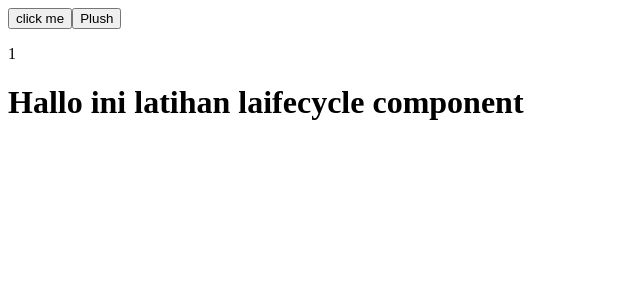
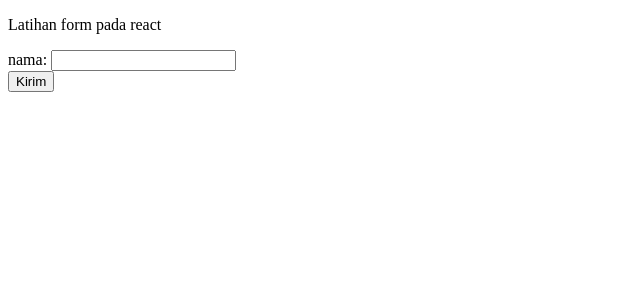
Before and after one commit to bugs17/ract-basic, a React (Create React App) app: page / in a window 1280 px wide. Shown: the top 300 px of the page, without its empty margins (0-640 px from the left). Built offline with nearby package versions, Linux system fonts and the light colour scheme.

Commit message:
latihan maping sebuah list, latihan HOOKS, dan handle form

```diff
--- /dev/null
+++ b/src/Form.jsx
@@ -0,0 +1,42 @@
+import React from 'react';
+
+
+// nah disini tong akan latihan bgmna caranya berurusan dengan form kalau di react, seperti biasanya tong mau ambil
+// value ketika submit form tong mau ambil value yg user inputkan tong mau tangkan ceritanya.. bgni caranya
+const Form = () => {
+
+    // nah ingat di react ada yg namanya useRef to nah tong bisa pake useRef ini untuk ambil valuenya
+    // dan nanti tong bisa pasang atribut ref di element html input yg tong mau ambil de punya value
+    //
+    const namaRef = React.useRef(null)
+
+    const handleSubmit = (e)=>{
+        e.preventDefault()
+        // nah trus cara ambil valuenya kaya bgni ni
+        const nama = namaRef.current.value;
+
+        // dengan demikian skrng value dari form input tong su tangkap dan su ada
+        // dalam variable nama..
+        console.log(nama);
+    }
+
+    return (
+        <>
+        <p>Latihan form pada react</p>
+
+        <form onSubmit={handleSubmit}>
+            <div>
+                <label htmlFor="nama">nama: </label>
+                {/* ini ada ref disini yg tong pasing ke useRef diatas otomatis valuenya sudah ada didalam variabel
+                namaRef yg tong buat to.. */}
+                <input type="text" name='nama' ref={namaRef} />
+            </div>
+                <button type='submit'>Kirim</button>
+
+        </form>
+
+        </>
+    );
+}
+
+export default Form;
--- a/src/LifeCycleComponent.jsx
+++ b/src/LifeCycleComponent.jsx
@@ -26,6 +26,10 @@ const LifeCycleComponent = () => {
     // nah kalau kaya bgni berarti cuma perubahan di count saja yg di pantau jadi setiap ada perubahan di count maka funtion dalam useefect akan ikut di
     // panggil juga, sedangkan state diclick tidak dipantau lagi.. tong bisa juga masukan dua" dalam list array ni supaya dua" dipantau statenya
     // pas tiba" ada perubahan distate pas dirender domnya useeffect juga panggil funtion yg ada didalamnya..
+
+    // nah trus kalo kasih array kosong saja itu berarti funion hanya di panggil sekali saja pada saat pertama kali dirender
+    // jadi ketika ada perubahan di state lagi de tidak akan di panggil lagi. jdi itu bedanya. pake array kosong dan ada isinya, atau tidak pake array sama skali
+    // biasanya array kosong di useefect ini di pake kalo mau fecthing data keserver. kan hanya ambil sekali saja to buat requestnya jadi pake array kosng bgni.
     },[diclick,])
 
 
--- /dev/null
+++ b/src/List.jsx
@@ -0,0 +1,40 @@
+import React from 'react';
+
+const List = () => {
+
+    // nah ini ibarat data yg tong ambil dari server.
+    // jadi ceritanya data ini dari server trus data ini tong
+    // mau looping dia dalam DOM nya jadi ketika datanya bertambah elementya juga
+    // bertambah otomatis bgtu..
+    const buahan = [
+        'Mangga',
+        'jeruk',
+        'pepaya',
+        'apel',
+        'sirsak',
+    ]
+
+    return (
+        <>
+        <ul>
+
+            {/*
+            nah untuk merender element berulang kali sesuai dengan jumlah datanya tong bisa gunakan
+            method map().. lalu di dalam map ada funtion yg return setiap data. map ini kaya foreach tpi map ini mendukung return sedangkan foreach tidak bisa
+            makanya tong pake map()... ok jadi setiap kali di looping data dalam variabel array buahan maka akan return sebuah element dengan textCOntentnya di ambil dari
+            setiap data yg ada didalam array. dan map ini mempunyai satu persyaratan wajib di react yaitu datanya harus mempunya unik key. nah tong kan tau
+            kalo array tidak punya key kecuali object kan ada key:value.. nah di array ni sebenarnya tong bisa pake urutan index dari array itu sebagai key
+            tpi itu bahaya kalau semisal tong mau tidak ada data yg duplikat, jadi mending tong pasang saja datanya sebagai key. biar datanya
+            tidak ada yg duplikat, kalo ko tra percaya ko baca code baik" baru ko duplikat data dalam array di atas dan ko inspect element di browser untuk
+            cek de punya pesan error.
+            */}
+            {buahan.map((buah)=>{
+                return <li key={buah}>{buah}</li>
+            })}
+
+        </ul>
+        </>
+    );
+}
+
+export default List;
--- a/src/index.jsx
+++ b/src/index.jsx
@@ -4,6 +4,8 @@ import ReactDOM from 'react-dom/client';
 import App from './App';
 import LatihanState from './LatihanState';
 import LifeCycleComponent from './LifeCycleComponent';
+import List from './List';
+import Form from './Form';
 
 
 
@@ -13,9 +15,9 @@ import LifeCycleComponent from './LifeCycleComponent';
       <React.StrictMode>
       {/* <App /> */}
       {/* <LatihanState /> */}
-
-
-      <LifeCycleComponent />
+      {/* <LifeCycleComponent /> */}
+      {/* <List /> */}
+      <Form />
 
     </React.StrictMode>
 
```
